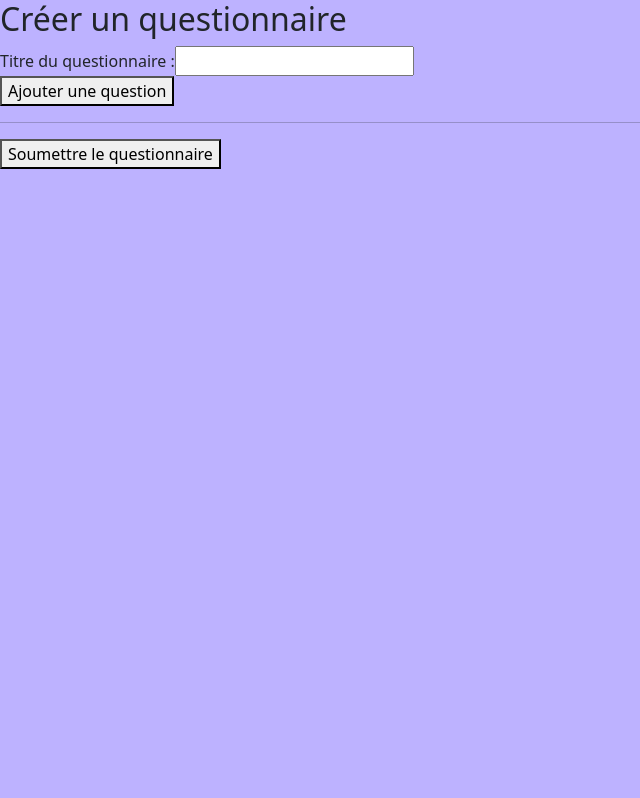
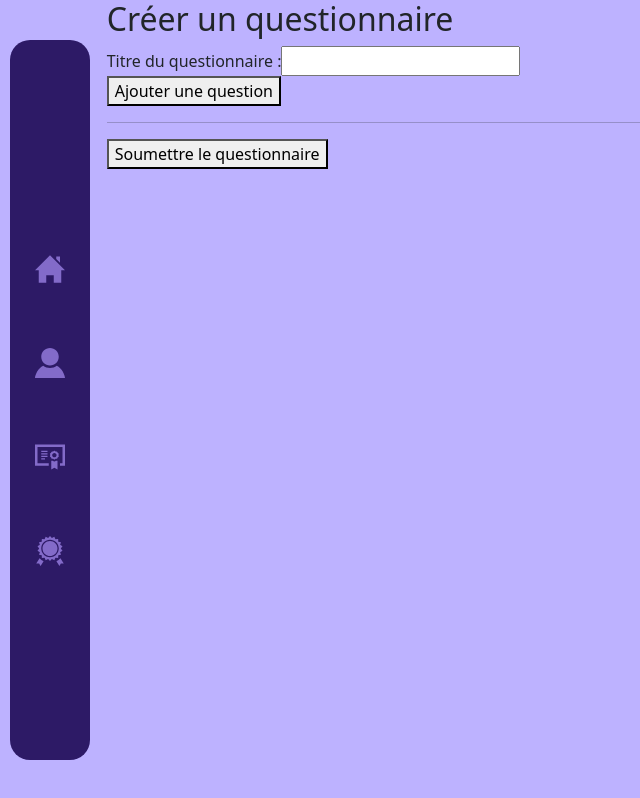
Before and after one commit to xonyis/MNS-QUIZ, a Vue app in the folder FRONT-END-QUIZGAME/: page /createQuiz in a window 1280 px wide. Shown: the whole page, without its empty margins (0-640 px from the left). Built offline with nearby package versions, Linux system fonts and the light colour scheme; a web font is replaced by a local one.

Commit message:
ajout front creation quiz

```diff
--- a/FRONT-END-QUIZGAME/src/App.vue
+++ b/FRONT-END-QUIZGAME/src/App.vue
@@ -85,7 +85,7 @@ export default {
 .container-fluid {
   width: 100vw;
   height: 100vh;
-  background: #BDB2FF;
+
 }
 
 </style>
--- a/FRONT-END-QUIZGAME/src/assets/main.css
+++ b/FRONT-END-QUIZGAME/src/assets/main.css
@@ -1 +1,4 @@
 @import './base.css';
+#app {
+    background: #BDB2FF;
+}
--- a/FRONT-END-QUIZGAME/src/views/CreateQuiz.vue
+++ b/FRONT-END-QUIZGAME/src/views/CreateQuiz.vue
@@ -1,5 +1,6 @@
 <template>
-    <div>
+    <NavBarComponent/>
+    <div class="col-10 m-auto">
       <h2>Créer un questionnaire</h2>
       <form @submit.prevent="submitForm">
         <!-- Titre du questionnaire -->
@@ -54,6 +55,9 @@
   </template>
 
   <script>
+import NavBarComponent from '@/components/NavBarComponent.vue';
+
+
   export default {
     data() {
       return {
@@ -63,6 +67,9 @@
         },
         submitted: false,
       };
+    },
+    components: {
+        NavBarComponent
     },
     methods: {
       addQuestion() {
```
